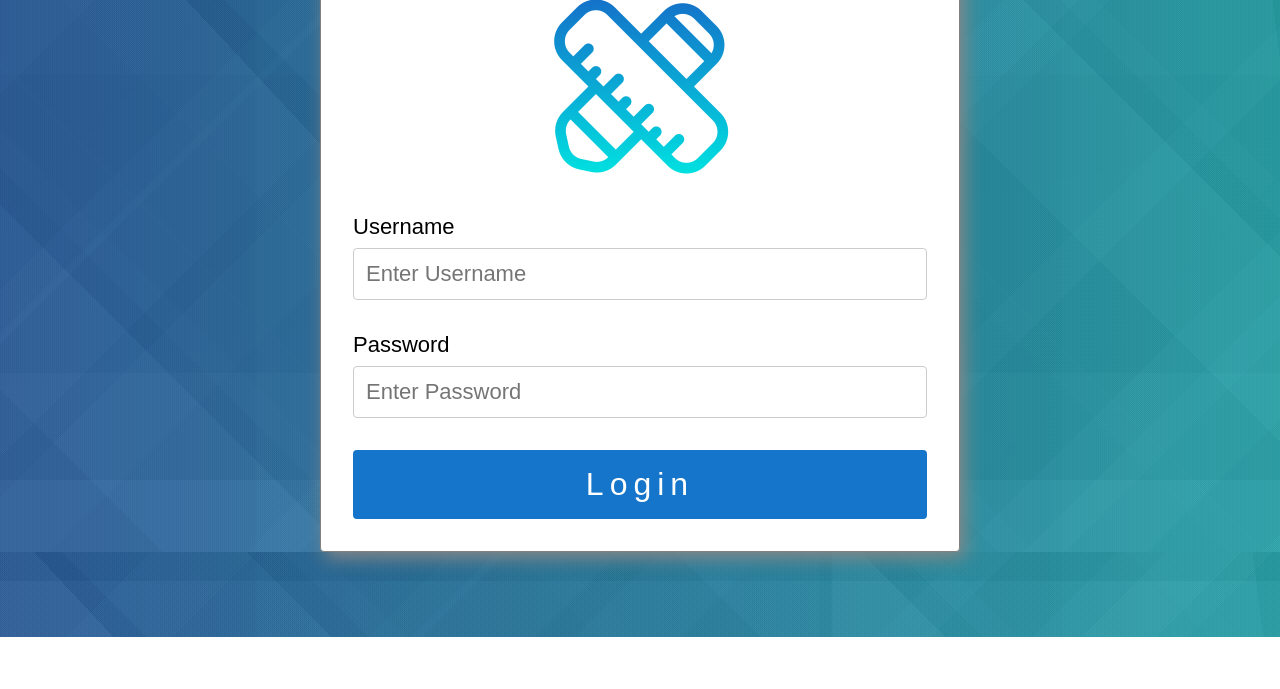
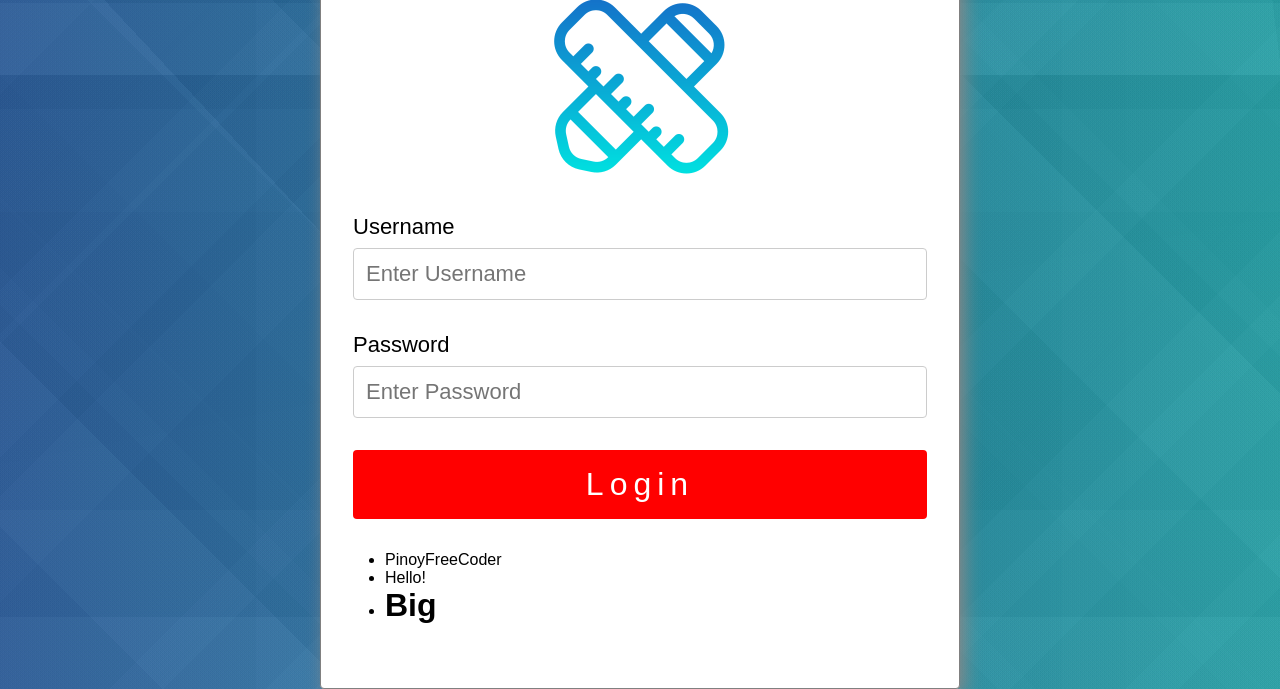
Before and after one commit to jilenski/javaScript, a plain HTML site: page index.html in a window 1280 px wide. Shown: the part 163-852 px from the top of the page. Before the commit the page ends 800 px from the top, so only its background shows below. Drawn offline with Linux system fonts and the light colour scheme.

Commit message:
add DOM Manipulation

```diff
--- a/css/style.css
+++ b/css/style.css
@@ -189,3 +189,8 @@ body {
 .login-container button:hover {
   background-color: rgb(0, 221, 223);
 }
+
+ul.items {
+  padding: 2rem;
+  font-size: 16px;
+}
--- a/index.html
+++ b/index.html
@@ -40,9 +40,15 @@
           />
         </div>
 
-        <button type="submit" name="login">Login</button>
+        <button type="submit" name="login" id="btn">Login</button>
       </form>
+
+      <ul class="items">
+        <li class="item">Value 1</li>
+        <li class="item">Value 2</li>
+        <li class="item">Value 3</li>
+      </ul>
     </div>
-    <script src="js/DOMSelection.js"></script>
+    <script src="js/DOMManipulation.js"></script>
   </body>
 </html>
--- /dev/null
+++ b/js/DOMManipulation.js
@@ -0,0 +1,21 @@
+const Form = document.getElementById("myForm");
+const Form2 = document.querySelector(".myForm");
+const Inputs = document.querySelectorAll(".form-element");
+
+const ul = document.querySelector(".items");
+
+// console.log(ul); //target all items under "ul"
+
+// ul.remove(); //remove all items
+
+// ul.lastElementChild.remove(); //remove last item
+
+// ul.firstElementChild.remove(); //remove first item
+
+ul.firstElementChild.textContent = "PinoyFreeCoder"; //target first item and change value
+ul.children[1].innerText = "Hello!"; //target by index and change value
+ul.lastElementChild.innerHTML = "<h1>Big</h1>"; //target last element and change innerHTML
+
+//target button element id="btn" and change color
+const btn = document.querySelector("#btn");
+btn.style.background = "red";
```
